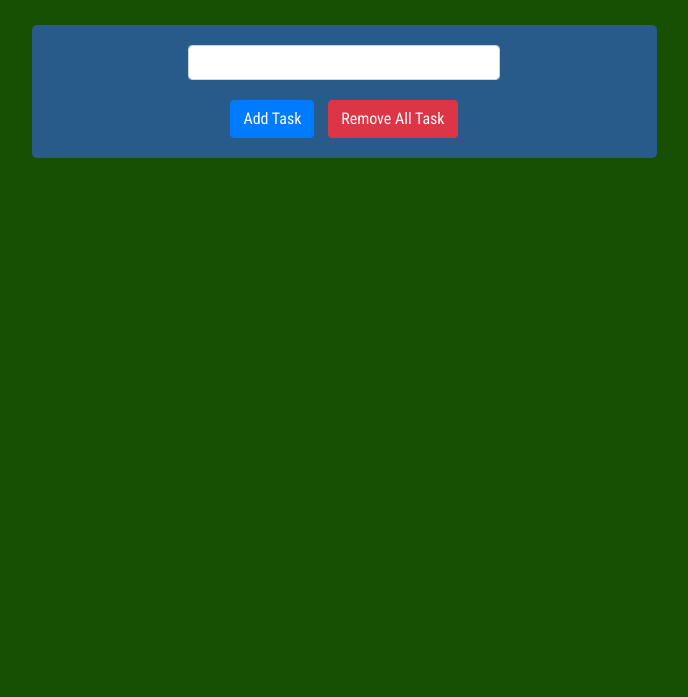
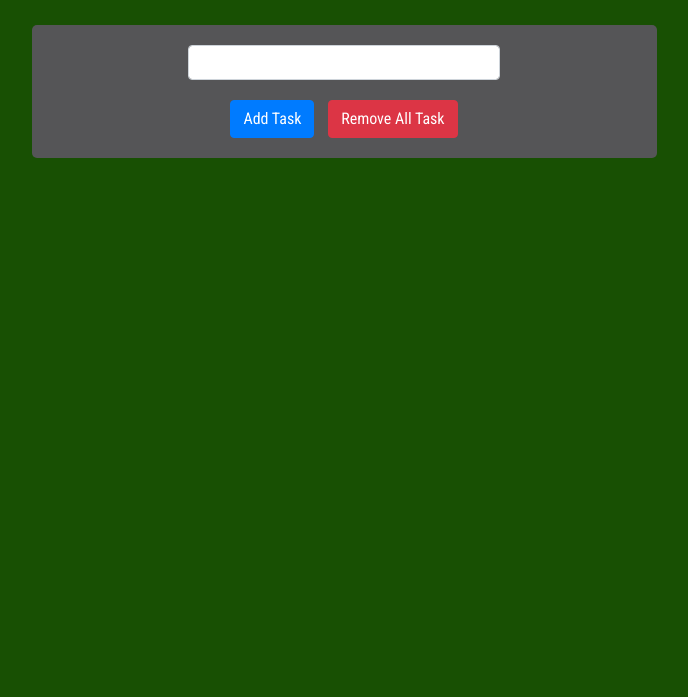
Before and after one commit to ncgeary/TaskList, a plain HTML site: page index.html in a window 1280 px wide. Shown: the part 103-800 px from the top of the page, without its empty margins (296-984 px from the left). Drawn offline with nearby package versions, Linux system fonts and the light colour scheme.

Commit message:
Update master.css

```diff
--- a/css/master.css
+++ b/css/master.css
@@ -27,7 +27,7 @@ body{
 }
 
 .bod{
-  background-color: rgb(41, 91, 138);
+  background-color: #555557;
   border-radius: 5px;
   text-align: center;
   width: 50%;
```
